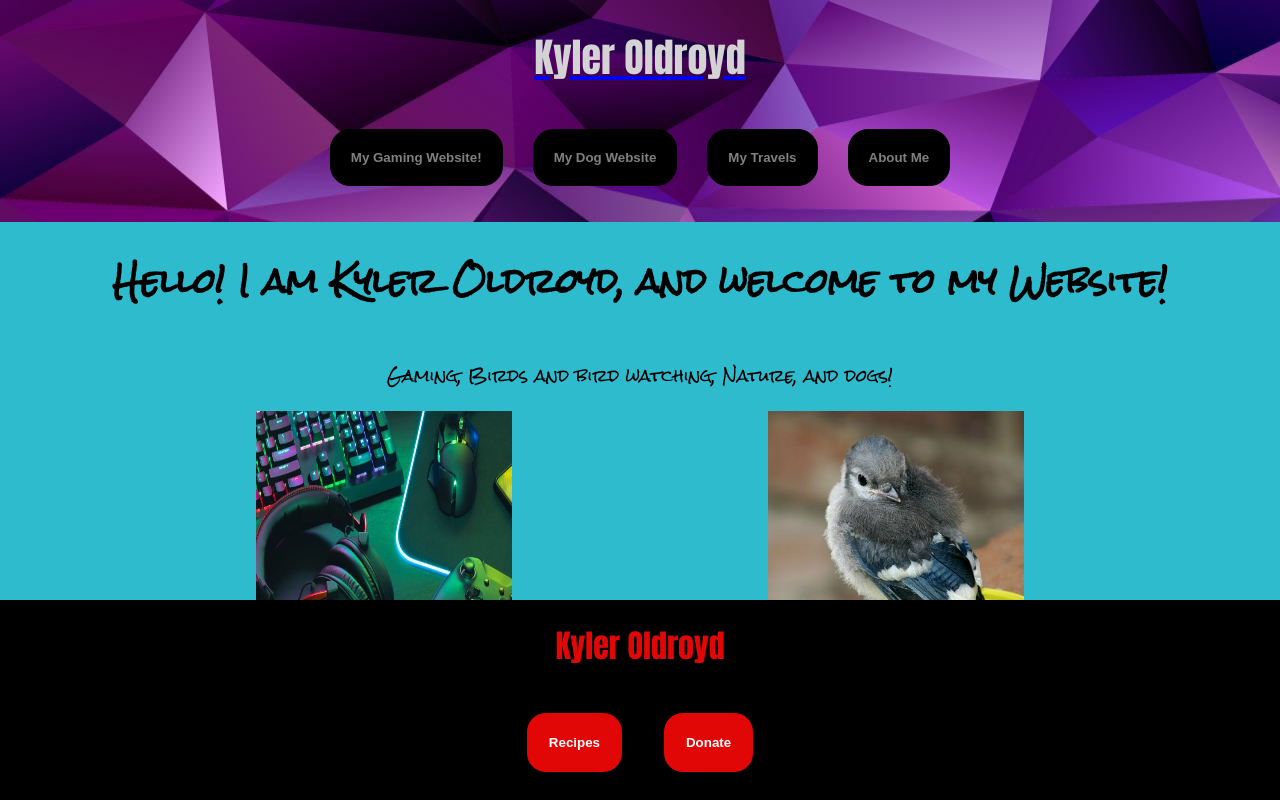
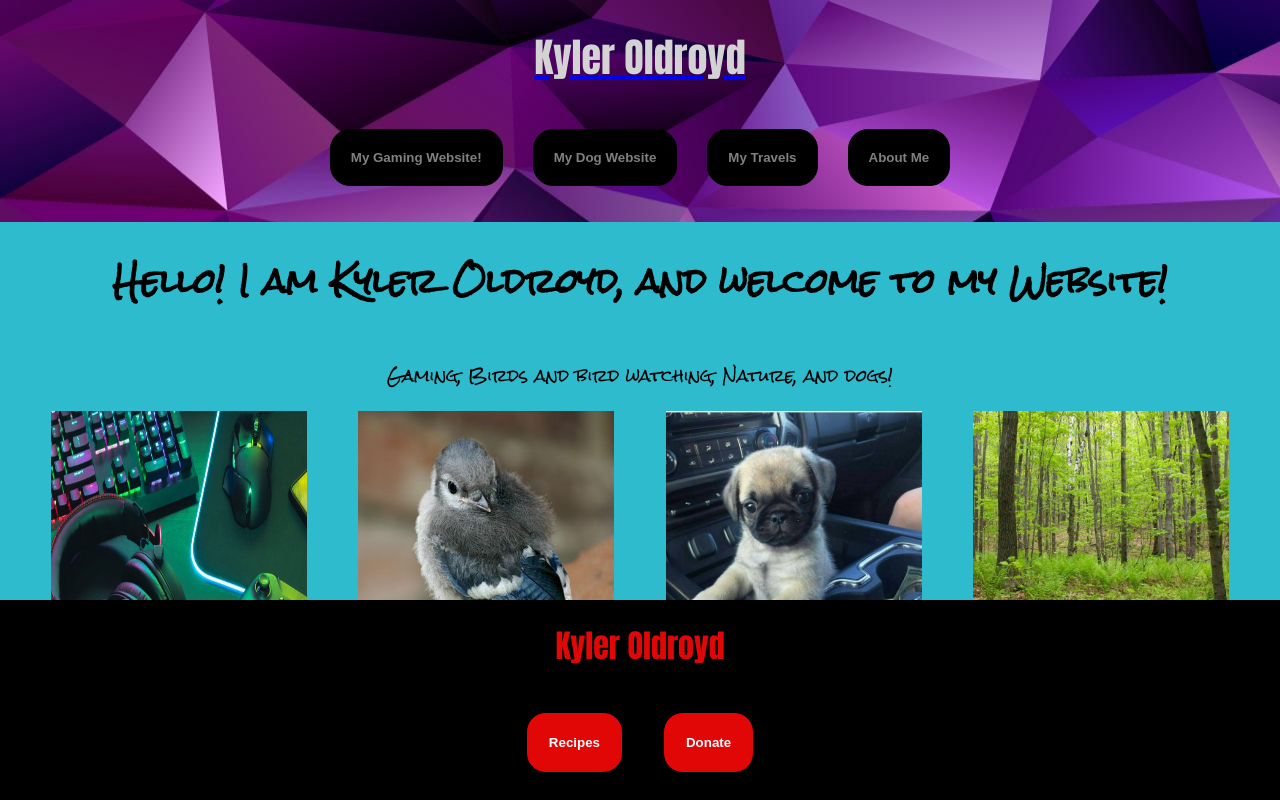
Before and after one commit to Jameson13B/kyler-oldroyd, a React (Create React App) app: page / in a window 1280 px wide. Built offline with nearby package versions, Linux system fonts and the light colour scheme.

Commit message:
added forest and pug pics

```diff
--- a/src/views/Home.js
+++ b/src/views/Home.js
@@ -2,6 +2,8 @@ import React from 'react'
 import './Home.css'
 import GamingPic from "../assets/gaming_picture.jpg"
 import BlueJayPic from "../assets/blue_jay_picture.jpg"
+import PugPic from "../assets/pug_image.jpg"
+import ForestPic from "../assets/forest_picture.jpeg"
 
 export const Home = () => {
   return (
@@ -11,6 +13,8 @@ export const Home = () => {
       <div className="Pictures">
         <img className="HomePicture" alt="gaming" src={GamingPic} />
         <img className="HomePicture" alt="blue jay" src={BlueJayPic} />
+        <img className="HomePicture" alt="pug" src={PugPic} />
+        <img className="HomePicture" alt="forest" src={ForestPic} />
       </div>
     </div>
   )
```
Also changed, not shown: src/assets/forest_picture.jpeg (added), src/assets/pug_image.jpg (added).
